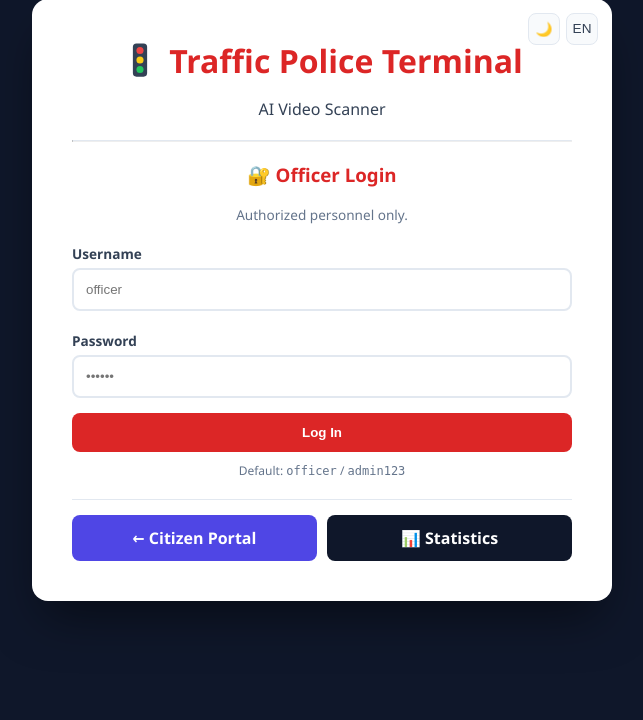
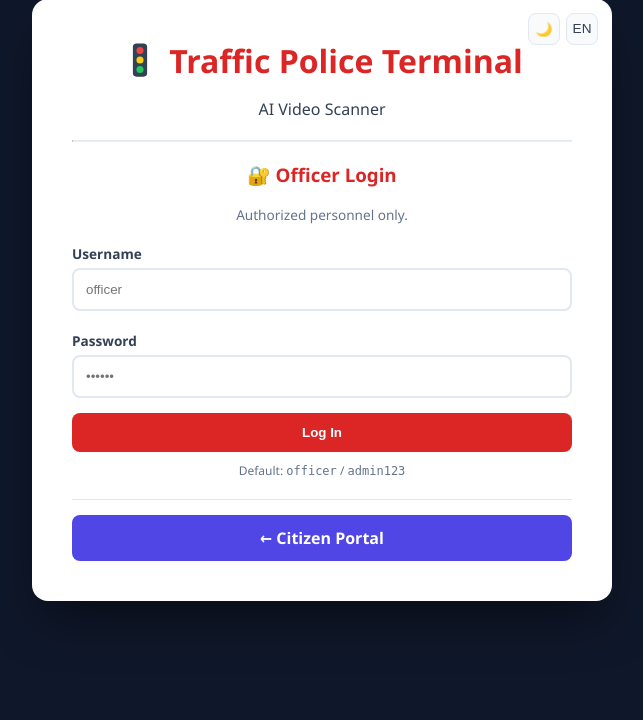
Before and after one commit to umaimasif/fyp, a FastAPI app: page /officer in a window 1280 px wide. Shown: the part 120-840 px from the top of the page, without its empty margins (318-961 px from the left). Run offline with FastAPI, Linux system fonts and the light colour scheme.

Commit message:
Gate Statistics link behind officer login
Move the Statistics nav button inside the post-login officer workspace
so logged-out visitors only see the back-link to the citizen portal.

Co-Authored-By: Claude Sonnet 4.6 <noreply@anthropic.com>

```diff
--- a/templates/officer.html
+++ b/templates/officer.html
@@ -133,11 +133,17 @@
                 </div>
                 <div id="audit-list" style="margin-top: 10px; max-height: 200px; overflow-y: auto;"></div>
             </div>
+
+            <!-- Authorized nav (only visible after officer login) -->
+            <div style="margin-top: 25px; padding-top: 15px; border-top: 1px solid var(--border); display: flex; gap: 10px;">
+                <a href="/" style="flex:1; display: block; text-align: center; background: #4f46e5; color: white; padding: 12px; border-radius: 8px; font-weight: 600; text-decoration: none;" data-i18n="citizen_portal">← Citizen Portal</a>
+                <a href="/stats" style="flex:1; display: block; text-align: center; background: #0f172a; color: white; padding: 12px; border-radius: 8px; font-weight: 600; text-decoration: none;">📊 <span data-i18n="statistics">Statistics</span></a>
+            </div>
         </div>
 
-        <div style="margin-top: 20px; padding-top: 15px; border-top: 1px solid var(--border); display: flex; gap: 10px;">
-            <a href="/" style="flex:1; display: block; text-align: center; background: #4f46e5; color: white; padding: 12px; border-radius: 8px; font-weight: 600; text-decoration: none;" data-i18n="citizen_portal">← Citizen Portal</a>
-            <a href="/stats" style="flex:1; display: block; text-align: center; background: #0f172a; color: white; padding: 12px; border-radius: 8px; font-weight: 600; text-decoration: none;">📊 <span data-i18n="statistics">Statistics</span></a>
+        <!-- Logged-out nav (only Citizen Portal back-link) -->
+        <div id="officer-public-nav" style="margin-top: 20px; padding-top: 15px; border-top: 1px solid var(--border);">
+            <a href="/" style="display: block; text-align: center; background: #4f46e5; color: white; padding: 12px; border-radius: 8px; font-weight: 600; text-decoration: none;" data-i18n="citizen_portal">← Citizen Portal</a>
         </div>
     </div>
 
@@ -193,6 +199,7 @@
         function showOfficerWorkspace() {
             document.getElementById('officer-login').classList.add('hidden');
             document.getElementById('officer-workspace').classList.remove('hidden');
+            document.getElementById('officer-public-nav').style.display = 'none';
             document.getElementById('off-name').innerText = localStorage.getItem('officerName') || 'Officer';
             document.getElementById('off-badge').innerText = localStorage.getItem('officerBadge') || '';
             loadAudit();
@@ -201,6 +208,7 @@
         function showOfficerLogin() {
             document.getElementById('officer-login').classList.remove('hidden');
             document.getElementById('officer-workspace').classList.add('hidden');
+            document.getElementById('officer-public-nav').style.display = 'block';
         }
 
         async function officerLogin() {
```
